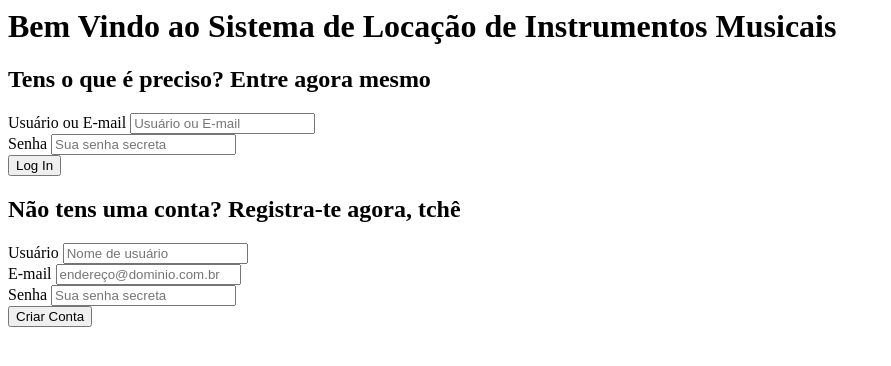
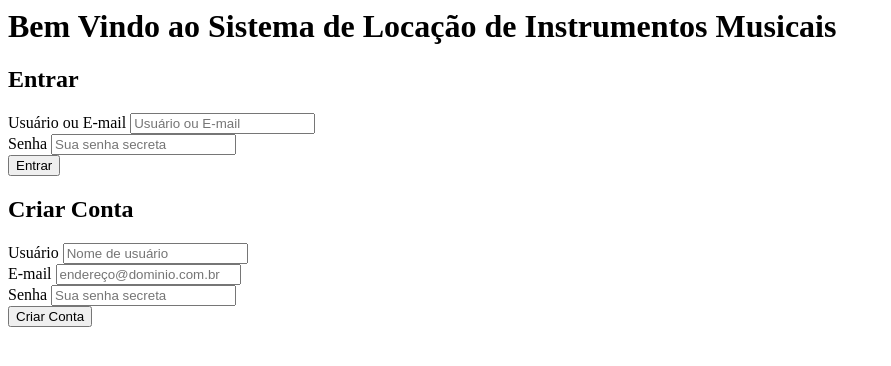
Before and after one commit to PauloGamarra/musical_instrument_rental, a Flask app: page / in a window 1280 px wide. Shown: the top 366 px of the page, without its empty margins (0-891 px from the left). Run offline with Flask 2, Linux system fonts and the light colour scheme.

Commit message:
Changed what's written in the login page

```diff
--- a/templates/index.html
+++ b/templates/index.html
@@ -10,7 +10,7 @@
 
     <h1>Bem Vindo ao Sistema de Locação de Instrumentos Musicais</h1>
 
-    <h2>Tens o que é preciso? Entre agora mesmo</h2>
+    <h2>Entrar</h2>
 
     <form action="/" method="POST">
 
@@ -27,7 +27,7 @@
         <input type="hidden" name="type" value="login">
 
         <div class="campo-form">
-            <button type="submit">Log In</button>
+            <button type="submit">Entrar</button>
         </div>
 
     </form>
@@ -36,7 +36,7 @@
     <p class="error">Erro: {{ error_login }}</p>
     {% endif %}
 
-    <h2>Não tens uma conta? Registra-te agora, tchê</h2>
+    <h2>Criar Conta</h2>
 
     <form action="/" method="POST">
 
```
